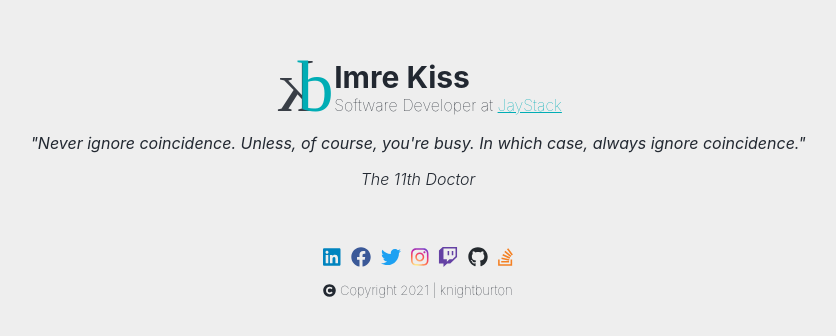
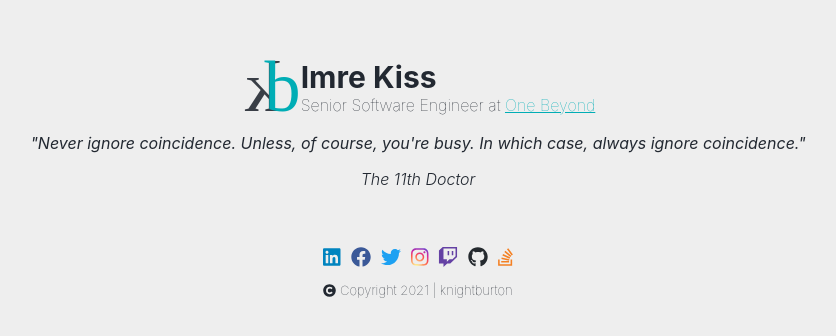
Before and after one commit to knightburton/knightburton.github.io, a React (Create React App) app: page / in a window 1280 px wide. Shown: the part 216-552 px from the top of the page, without its empty margins (222-1058 px from the left). Built offline with nearby package versions, Linux system fonts and the light colour scheme.

Commit message:
Update the main header title.

```diff
--- a/src/components/Header/index.tsx
+++ b/src/components/Header/index.tsx
@@ -4,9 +4,9 @@ const Header = () => (
     <div>
       <p className="m0 name">Imre Kiss</p>
       <p className="m0 position">
-        Software Developer at{' '}
-        <a href="https://jaystack.com/" target="_blank" rel="noreferrer">
-          JayStack
+        Senior Software Engineer at{' '}
+        <a href="https://www.one-beyond.com/" target="_blank" rel="noreferrer">
+          One Beyond
         </a>
       </p>
     </div>
```
